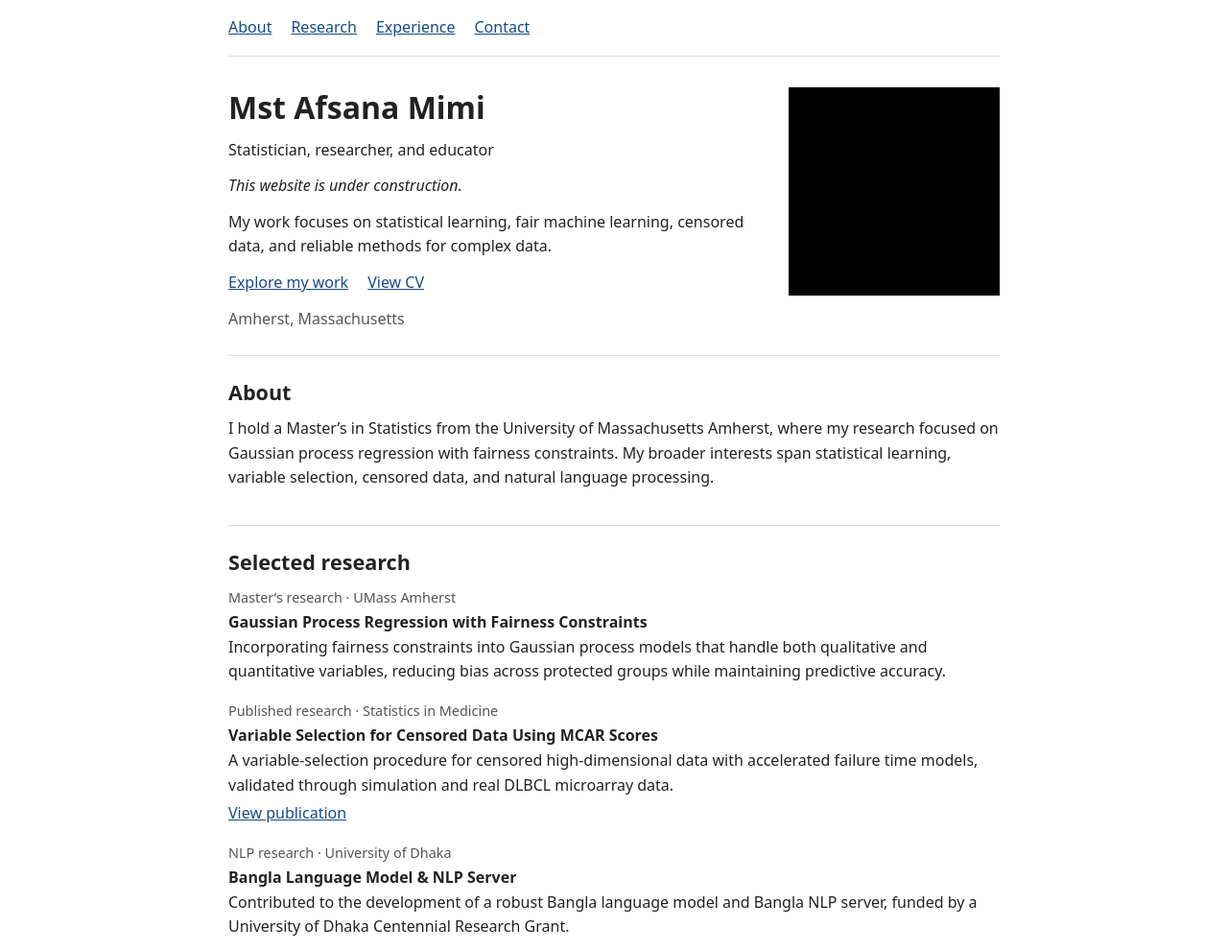
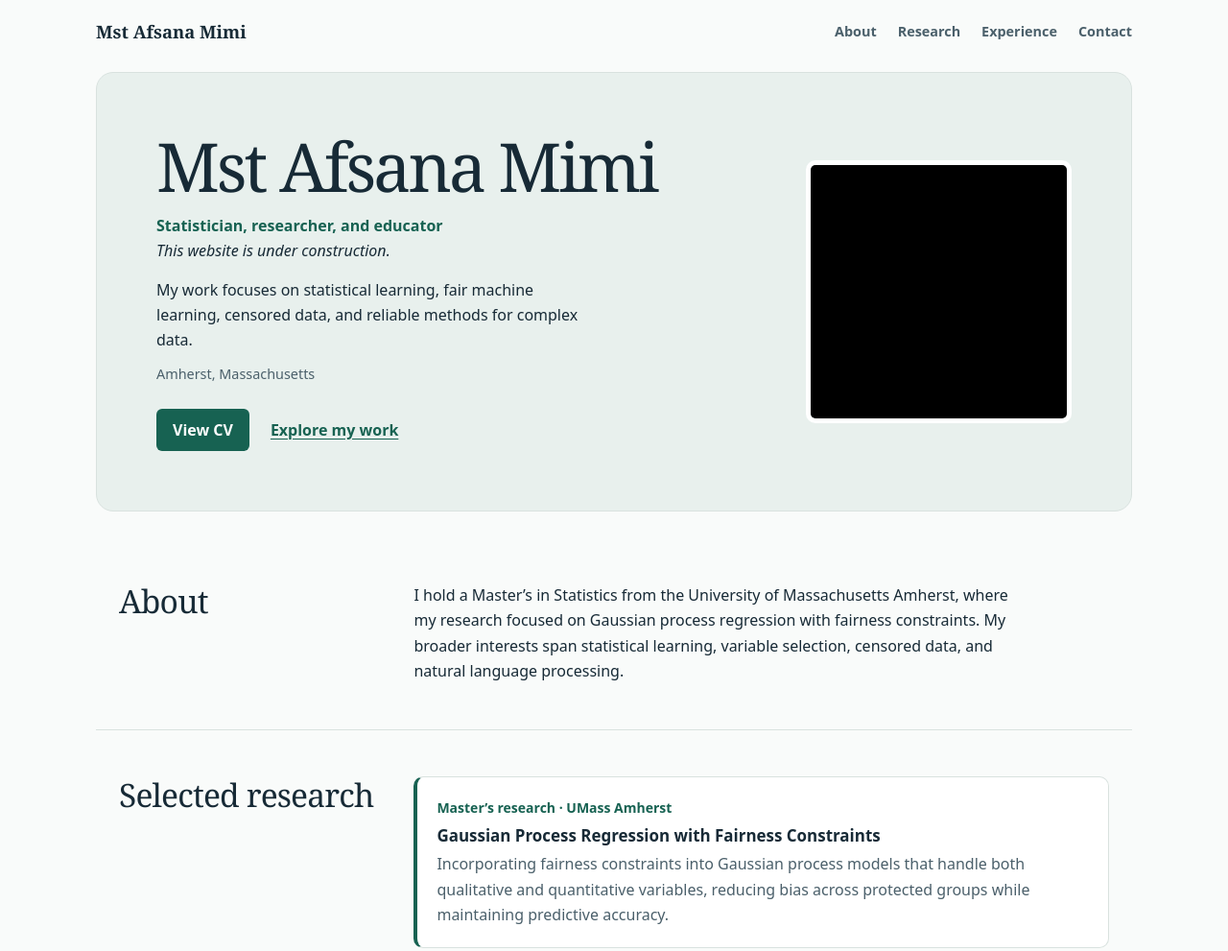
Before and after one commit to mstafsanamimi/mstafsanamimi.github.io, a plain HTML site: page index.html in a window 1280 px wide. Shown: the top 991 px of the page at 96% size. Drawn offline with Linux system fonts and the light colour scheme.

Commit message:
added updated cv

```diff
--- a/index.html
+++ b/index.html
@@ -7,8 +7,9 @@
     <title>Mst Afsana Mimi | Statistics & Research</title>
     <link rel="stylesheet" href="styles.css" />
   </head>
-  <body>
+  <body id="top">
     <header class="site-header">
+      <a class="brand" href="#top">Mst Afsana Mimi</a>
       <nav aria-label="Main navigation">
         <a href="#about">About</a>
         <a href="#research">Research</a>
@@ -17,22 +18,22 @@
       </nav>
     </header>
 
-    <main id="top">
+    <main>
       <section class="hero">
         <div class="hero-main">
           <div class="hero-text">
             <h1>Mst Afsana Mimi</h1>
-            <p>Statistician, researcher, and educator</p>
+            <p class="hero-role">Statistician, researcher, and educator</p>
             <p><em>This website is under construction.</em></p>
             <p class="hero-copy">My work focuses on statistical learning, fair machine learning, censored data, and reliable methods for complex data.</p>
+            <p class="location">Amherst, Massachusetts</p>
             <div class="hero-actions">
+              <a href="assets/CV_Mst_Afsana_Mimi.pdf" target="_blank" rel="noopener">View CV</a>
               <a href="#research">Explore my work</a>
-              <a href="assets/CV_Mst_Afsana_Mimi.pdf" target="_blank" rel="noopener">View CV</a>
             </div>
           </div>
           <img class="hero-photo" src="assets/IMG_1913.jpg" width="1200" height="1188" alt="Mst Afsana Mimi in graduation robes holding a bouquet of pink roses" />
         </div>
-        <p class="location">Amherst, Massachusetts</p>
       </section>
 
       <section id="about" class="section">
--- a/styles.css
+++ b/styles.css
@@ -1,68 +1,145 @@
+:root {
+  --ink: #172a36;
+  --muted: #4b606b;
+  --accent: #176252;
+  --line: #d9e2df;
+  --paper: #f9fbfa;
+  --serif: Georgia, Cambria, serif;
+}
+
 * { box-sizing: border-box; }
 
 body {
-  max-width: 900px;
-  margin: 0 auto;
-  padding: 0 clamp(20px, 5vw, 48px);
-  background: #fff;
-  color: #222;
-  font: 1rem/1.6 system-ui, sans-serif;
+  margin: 0;
+  background: var(--paper);
+  color: var(--ink);
+  font: 1rem/1.65 system-ui, sans-serif;
   overflow-wrap: break-word;
 }
 
-a { color: #174b86; }
-a:hover { color: #102c4d; }
+a { color: var(--accent); text-underline-offset: .2em; }
+a:hover { color: var(--ink); }
+a:focus-visible { outline: 2px solid currentColor; outline-offset: 4px; }
+
+.site-header, main, footer {
+  width: min(1080px, calc(100% - 2 * clamp(18px, 5vw, 64px)));
+  margin-inline: auto;
+}
 
 .site-header, footer {
-  padding: 16px 0;
-  border-bottom: 1px solid #ddd;
+  display: flex;
+  flex-wrap: wrap;
+  justify-content: space-between;
+  align-items: center;
+  gap: 12px 24px;
+  padding-block: 20px;
 }
 
-nav, .hero-actions, .socials, footer {
+.brand {
+  color: var(--ink);
+  font: 700 1.15rem var(--serif);
+  text-decoration: none;
+}
+
+nav, .hero-actions, .socials {
   display: flex;
   flex-wrap: wrap;
-  gap: 8px 20px;
+  align-items: center;
+  gap: 8px 22px;
 }
 
-.hero { padding: 32px 0 24px; }
+nav a {
+  color: var(--muted);
+  font-size: .9rem;
+  font-weight: 600;
+  text-decoration: none;
+}
+nav a:hover { text-decoration: underline; }
+
+.hero {
+  margin-block: 10px 26px;
+  padding: clamp(24px, 5vw, 62px);
+  border: 1px solid var(--line);
+  border-radius: 18px;
+  background: #e8f0ed;
+}
+
 .hero-main {
   display: grid;
-  grid-template-columns: minmax(0, 1fr) minmax(0, 220px);
-  gap: 28px;
+  grid-template-columns: minmax(0, 1fr) minmax(0, 29%);
+  gap: clamp(24px, 5vw, 64px);
   align-items: center;
 }
 
 .hero-photo {
   display: block;
   width: 100%;
-  max-width: 220px;
   height: auto;
+  border: 5px solid white;
+  border-radius: 10px;
 }
 
-h1, h2, h3 { line-height: 1.25; }
-h1 { margin: 0 0 12px; font-size: 2rem; }
-h2 { margin: 0 0 12px; font-size: 1.35rem; }
-h3 { margin: 0 0 4px; font-size: 1rem; }
-p { margin: 0 0 12px; }
-.location { margin: 12px 0 0; color: #555; }
+h1, h2, h3, p { margin: 0; }
+h1, h2 { font-family: var(--serif); font-weight: 500; }
+h1 { font-size: clamp(2.25rem, 5.5vw, 4.4rem); line-height: 1.02; letter-spacing: -.045em; }
+h2 { font-size: clamp(1.55rem, 3vw, 2.1rem); line-height: 1.15; letter-spacing: -.025em; }
+h3 { font-size: 1.06rem; line-height: 1.35; }
 
-.section { padding: 24px 0; border-top: 1px solid #ddd; }
-.section article + article { margin-top: 16px; }
-.section article p { margin-bottom: 4px; }
-.tag, .date, .award-grid span { color: #555; font-size: .9rem; }
-.socials { margin-top: 12px; }
+.hero-role { margin-top: 12px; color: var(--accent); font-weight: 650; }
+.hero-copy { max-width: 48ch; margin-top: 14px; }
+.location { margin-top: 10px; color: var(--muted); font-size: .9rem; }
 
-footer {
-  justify-content: space-between;
-  border-top: 1px solid #ddd;
-  border-bottom: 0;
-  color: #555;
-  font-size: .9rem;
+.hero-actions { margin-top: 24px; font-weight: 650; }
+.hero-actions a:first-child {
+  padding: 9px 17px;
+  border-radius: 6px;
+  background: var(--accent);
+  color: white;
+  text-decoration: none;
+}
+.hero-actions a:first-child:hover { background: var(--ink); }
+.hero-actions a:first-child:focus-visible { outline-color: var(--ink); }
+
+.section {
+  display: grid;
+  grid-template-columns: minmax(0, 1fr) minmax(0, 2.65fr);
+  gap: 16px 34px;
+  padding: clamp(26px, 5vw, 48px) clamp(0px, 2vw, 24px);
+  border-bottom: 1px solid var(--line);
 }
 
-@media (max-width: 580px) {
-  .hero-main {
-    grid-template-columns: 1fr;
-    gap: 16px;
-  }
+.section > :not(h2) { grid-column: 2; }
+.section p { max-width: 68ch; }
+.section article p { margin-top: 5px; color: var(--muted); }
+.section article .tag, .section article .date, .award-grid span {
+  display: block;
+  margin: 0 0 6px;
+  color: var(--accent);
+  font-size: .875rem;
+  font-weight: 650;
 }
+
+.project-list, .timeline, .award-grid { display: grid; gap: 18px; }
+.project {
+  padding: 20px;
+  border: 1px solid var(--line);
+  border-radius: 10px;
+  background: white;
+}
+.featured { border-left: 4px solid var(--accent); }
+.text-link { display: inline-block; margin-top: 8px; font-weight: 600; }
+
+#contact { row-gap: 8px; }
+.email { justify-self: start; font-weight: 650; }
+.socials { margin-top: 4px; }
+footer { color: var(--muted); font-size: .9rem; }
+
+@media (max-width: 660px) {
+  .section { grid-template-columns: 1fr; }
+  .section > :not(h2) { grid-column: 1; }
+}
+
+@media (max-width: 520px) {
+  .hero-main { grid-template-columns: 1fr; }
+  .hero-photo { width: min(100%, 170px); }
+}
```
Also changed, not shown: 2 other files.
